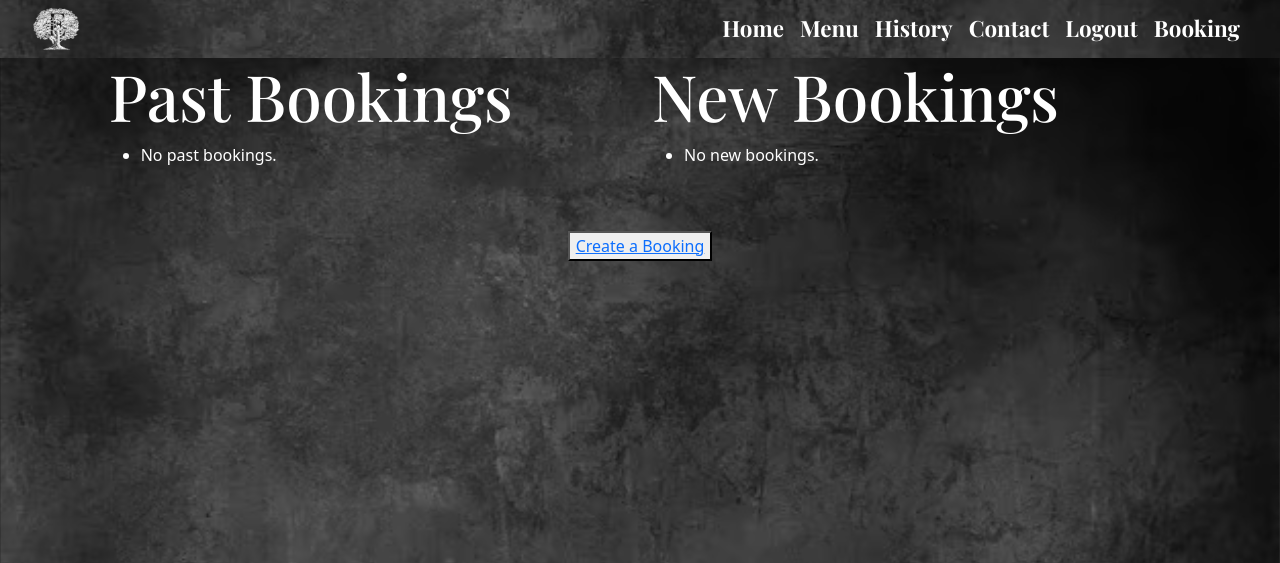
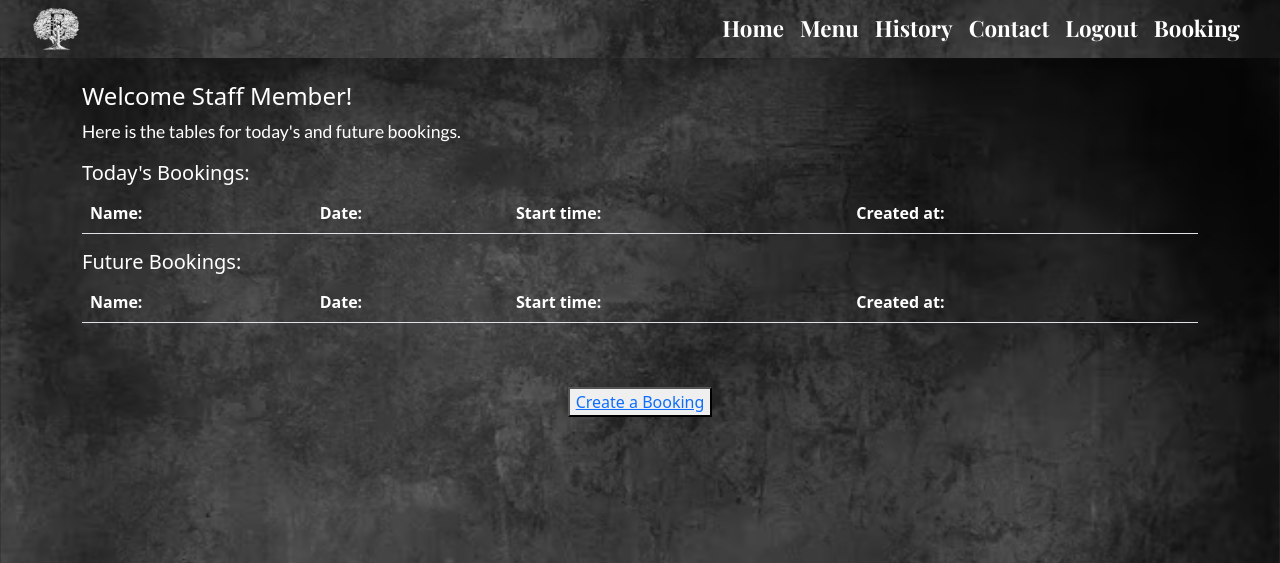
Before and after one commit to Code-Institute-Submissions/booking-system-ekstedt, a Django app: page /bookings/ in a window 1280 px wide. Shown: the top 563 px of the page. Run offline with Django 4.2, Linux system fonts and the light colour scheme; the visitor is signed in with stand-in values (Sample User, id 1); data that the repository does not hold is empty; some web fonts are replaced.

```diff
--- a/static/css/style.css
+++ b/static/css/style.css
@@ -36,6 +36,10 @@ p {
     font-size: 1.1rem
 }
 
+td {
+    color: white;
+}
+
 /* Layout */
 main {
     margin: 0;
@@ -56,6 +60,8 @@ main {
     margin: 0 auto;
 }
 
+
+
 /* Footer */
 
 footer {
--- a/templates/bookings.html
+++ b/templates/bookings.html
@@ -4,39 +4,62 @@
 {% block content %}
 
 {% if user.is_authenticated %}
-<div class="row justify-content-center">
-    <div class="col-5">
-        <h3>Past Bookings</h3>
-        <ul>
+{% if request.user.is_staff %}
+<div class="container">
+<br>
+<h4>Welcome Staff Member!</h4>
+<p>Here is the tables for today's and future bookings.</p>
+{% else %}
+<div class="container">
+<h4>Welcome {{ user.username }}!</h4>
+<p>Here is the table for your today's and future bookings.</p>
+{% endif %}
+<h5>Today's Bookings:</h5>
+<table class="table table-striped table-hover text-white">
+    <thead>
+        <tr>
+            <th>Name:</th>
+            <th>Date:</th>
+            <th>Start time:</th>
+            <th>Created at:</th>
+        </tr>
+    </thead>
     {% for booking in bookings %}
-            {% if booking.date < today %}
-            <li>
-                <a href="{% url 'booking:details' booking.id %}">
-                    {{ booking.customer_name }} on {{ booking.date }} at {{ booking.start_time }}
-                </a>
-            </li>
+    {% if booking.date == today %}
+    <tbody class="text-white">
+        <tr>
+            <td><a href="{% url 'booking:details' booking.id %}">{{ booking.customer_name }}</a></td>
+            <td>{{ booking.date }}</td>
+            <td>{{ booking.start_time }}</td>
+            <td>{{ booking.created_at }}</td>
+        </tr>
+    </tbody>
     {% endif %}
-            {% empty %}
-            <li> No past bookings.</li>
     {% endfor %}
-        </ul>
-    </div>
-    <div class="col-5">
-        <h3>New Bookings</h3>
-        <ul>
+</table>
+<h5>Future Bookings:</h5>
+<table class="table table-striped table-hover text-white">
+    <thead>
+        <tr>
+            <th>Name:</th>
+            <th>Date:</th>
+            <th>Start time:</th>
+            <th>Created at:</th>
+        </tr>
+    </thead>
     {% for booking in bookings %}
-            {% if booking.date >= today %}
-            <li>
-                <a href="{% url 'booking:details' booking.id %}">
-                    {{ booking.customer_name }} on {{ booking.date }} at {{ booking.start_time }}
-                </a>
-            </li>
+    {% if booking.date > today %}
+    <tbody class="text-white">
+        <tr>
+            <td><a href="{% url 'booking:details' booking.id %}">{{ booking.customer_name }}</a></td>
+            <td>{{ booking.date }}</td>
+            <td>{{ booking.start_time }}</td>
+            <td>{{ booking.created_at }}</td>
+        </tr>
+    </tbody>
     {% endif %}
-            {% empty %}
-            <li>No new bookings.</li>
     {% endfor %}
-        </ul>
-    </div>
+</table>
 </div>
     <br>
     <br>
```
Also changed, not shown: booking/forms.py (+7 -0 lines), templates/create.html (+15 -7 lines), README.md. Lines whose indentation alone changed are shown as unchanged.
